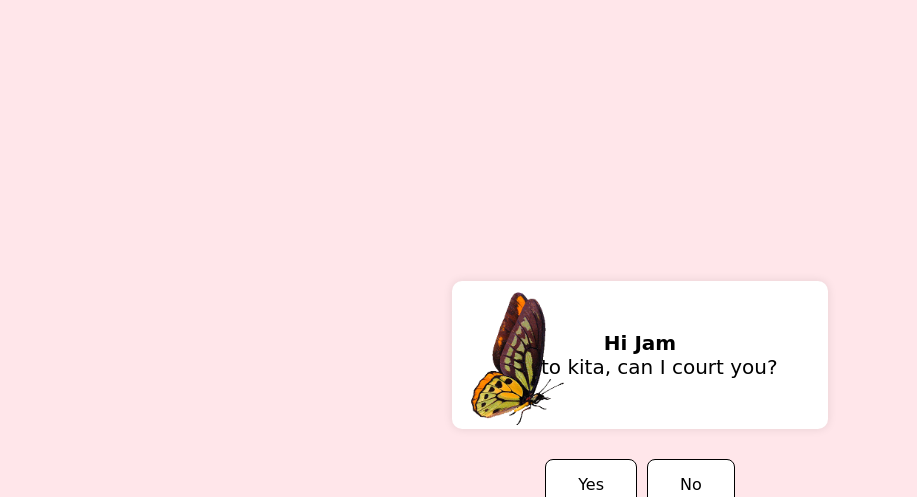
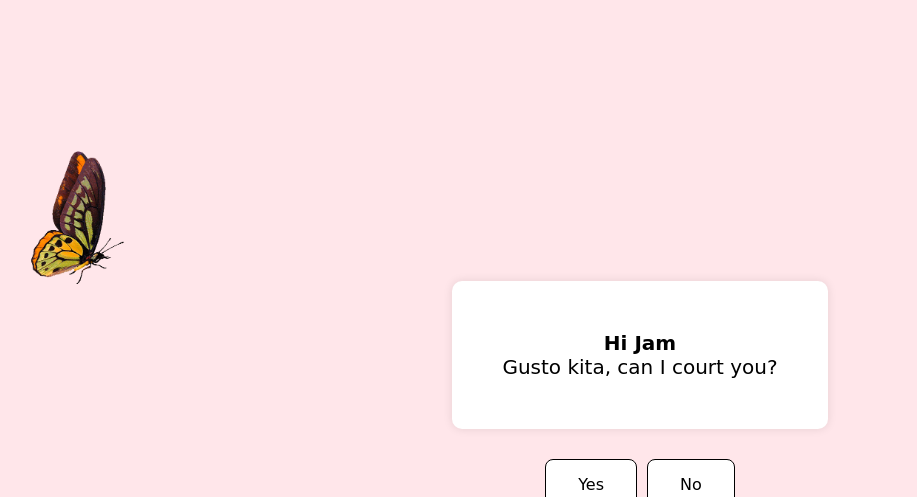
Before and after one commit to Zh4mpu/Hi_Griciela, a plain HTML site: page index.html in a window 1280 px wide. Shown: the top 497 px of the page, without its empty margins (0-917 px from the left). Drawn offline with Linux system fonts and the light colour scheme; grey boxes are pictures that could not be loaded.

Commit message:
Update index.html

```diff
--- a/index.html
+++ b/index.html
@@ -5,40 +5,13 @@
     <meta name="viewport" content="width=device-width, initial-scale=1.0">
     <link rel="stylesheet" href="style.css">
     <title>Hi Jam crush kita!!!</title>
-    <style>
-        .container {
-            position: relative;
-        }
-
-        .butterfly {
-            position: absolute;
-            top: 0;
-            left: 0;
-        }
-
-        .sadboi {
-            position: fixed;
-            bottom: 0;
-            left: 0;
-        }
-
-        .HiJam {
-            /* Add any styles you want for the HiJam section */
-        }
-    </style>
 </head>
 <body onclick="startMusic()">
-    <div class="container">
-        <div class="HiJam">
-            <p>
-                <span>Hi Jam</span><br>
-                Gusto kita, can I court you?
-            </p>
-        </div>
-
-        <div class="butterfly">
-            <img src="butterfly-animated-gif-45.gif" alt="gif-overlay" style="width: 185px; height: auto;">
-        </div>
+    <div class="HiJam">
+        <p>
+            <span>Hi Jam</span><br>
+            Gusto kita, can I court you?
+        </p>
     </div>
 
     <div class="pindutan">
@@ -46,8 +19,15 @@
         <pindutan class="no-btn" onclick="toggleImages()">No</pindutan>
     </div>
 
+
+
+
     <div class="please">
         <img src="https://media1.tenor.com/m/tsK3iFV9aQQAAAAd/pleasedog-please.gif" alt="gif-overlay" style="width: 185px; height: auto;">
+    </div>
+
+    <div class="butterfly">
+        <img src="butterfly-animated-gif-45.gif" alt="gif-overlay" style="width: 185px; height: auto;">
     </div>
 
     <div class="hahahuhu" id="hahahuhuDiv" style="display: none;">
@@ -62,6 +42,7 @@
 
     <script>
         var hahahuhuVisible = false;
+        var sadboi = false;
 
         function startMusic() {
             var musicPlayer = document.getElementById("musicPlayer");
```
